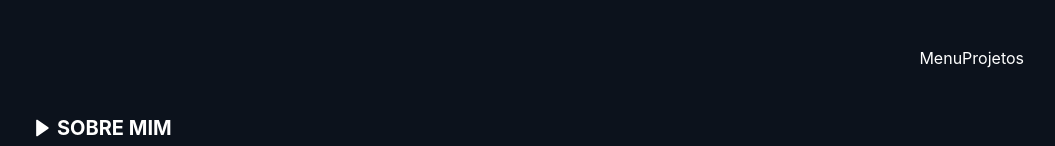
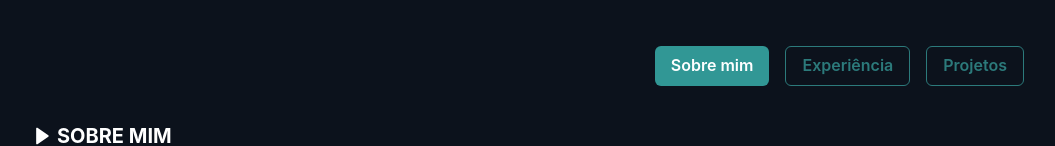
Before and after one commit to DouglasVulcano/my-portfolio, a React (Create React App) app: page / in a window 1280 px wide. Shown: the part 298-444 px from the top of the page, without its empty margins (112-1167 px from the left). Built offline with nearby package versions, Linux system fonts and the light colour scheme.

Commit message:
experiences & projects sides

```diff
--- /dev/null
+++ b/src/components/Menu/index.tsx
@@ -0,0 +1,36 @@
+import { Stack, Button, Box } from "@chakra-ui/react";
+
+import React from "react";
+import useDeviceProportion from "utils/hooks/useDeviceProportion";
+import useMenuSide from "utils/hooks/useMenuSide";
+
+type MenuProps = {
+  menuIds: {
+    id: string;
+    label: string;
+  }[];
+};
+
+export default function Menu({ menuIds }: MenuProps) {
+  const { isMobile } = useDeviceProportion();
+  const { currentSide, redirectSide } = useMenuSide({ menus: menuIds });
+
+  return !isMobile ? (
+    <Box display="flex" justifyContent="end" mb={10}>
+      <Stack direction="row" spacing={4} align="end">
+        {menuIds.map((el, i) => (
+          <Button
+            key={i}
+            colorScheme={"teal"}
+            onClick={() => redirectSide(el.id)}
+            variant={currentSide === el.id ? "solid" : "outline"}
+          >
+            {el.label}
+          </Button>
+        ))}
+      </Stack>
+    </Box>
+  ) : (
+    <></>
+  );
+}
--- a/src/components/TechBadges/index.tsx
+++ b/src/components/TechBadges/index.tsx
@@ -1,40 +1,13 @@
 import { Badge, Stack, Text, Box, Flex, Icon } from "@chakra-ui/react";
-import React from "react";
-import { RiVuejsFill, RiReactjsFill } from "react-icons/ri";
-import { FaPhp, FaNodeJs } from "react-icons/fa";
-import { BiLogoTypescript } from "react-icons/bi";
-import { TbBrandLaravel, TbBrandMysql, TbBrandNextjs } from "react-icons/tb";
-
-export type IconType =
-  | "vuejs"
-  | "reactjs"
-  | "nextjs"
-  | "php"
-  | "nodejs"
-  | "typescript"
-  | "laravel"
-  | "mysql";
+import useTechIcons, { IconType } from "utils/hooks/useTechIcons";
 
 type TechBadgesProps = {
   icons: IconType[];
 };
 
-type IconComponents = {
-  [key in IconType]: React.ComponentType;
-};
+export default function TechBadges({ icons }: TechBadgesProps) {
+  const { getTechIcons } = useTechIcons();
 
-const iconComponents: IconComponents = {
-  vuejs: RiVuejsFill,
-  reactjs: RiReactjsFill,
-  nextjs: TbBrandNextjs,
-  php: FaPhp,
-  nodejs: FaNodeJs,
-  typescript: BiLogoTypescript,
-  laravel: TbBrandLaravel,
-  mysql: TbBrandMysql,
-};
-
-export default function TechBadges({ icons }: TechBadgesProps) {
   return (
     <Stack
       direction="row"
@@ -46,7 +19,7 @@ export default function TechBadges({ icons }: TechBadgesProps) {
       {icons.map((icon, index) => (
         <Badge key={index} colorScheme="green" p={2} borderRadius={"20px"}>
           <Flex align="center">
-            <Icon as={iconComponents[icon]} fontSize={20} fontWeight="bold" />
+            <Icon as={getTechIcons(icon)} fontSize={20} fontWeight="bold" />
             <Box ml={{ base: 1 }} p={1}>
               <Text fontWeight="bold">{icon}</Text>
             </Box>
--- a/src/pages/HomePage/index.tsx
+++ b/src/pages/HomePage/index.tsx
@@ -4,6 +4,7 @@ import Experience from "pages/HomePage/sides/Experience";
 import AboutMe from "pages/HomePage/sides/AboutMe";
 import React from "react";
 import Projects from "./sides/Projects";
+import Menu from "components/Menu";
 
 export default function HomePage() {
   const data = {
@@ -38,28 +39,28 @@ export default function HomePage() {
     ],
   };
 
-  const redirectSide = (id: string) => {
-    const element = document.getElementById(id);
-    if (element) {
-      element.scrollIntoView({ behavior: "smooth" });
-    }
-  };
+  const menus = [
+    {
+      id: "about-me-side",
+      label: "Sobre mim",
+    },
+    {
+      id: "experience-side",
+      label: "Experiência",
+    },
+    {
+      id: "projects-side",
+      label: "Projetos",
+    },
+  ];
 
   return (
     <React.Fragment>
       <Presentation {...data} />
 
       <Box mt={12}>
-        <Container maxW="container.lg" textAlign="end">
-          Menu
-          <button onClick={() => redirectSide("projects-side")}>
-            Projetos
-          </button>
-        </Container>
-      </Box>
-
-      <Box mt={12}>
         <Container maxW="container.lg" textAlign="justify">
+          <Menu menuIds={menus} />
           <AboutMe {...data} />
           <Box mt={10}>
             <Experience {...data} />
--- a/src/pages/HomePage/sides/AboutMe/index.tsx
+++ b/src/pages/HomePage/sides/AboutMe/index.tsx
@@ -8,7 +8,7 @@ type AboutMeProps = {
 export default function AboutMe({ description }: AboutMeProps) {
   return (
     <Box>
-      <SideTitle title="Sobre Mim" titleId="aboutme-side" />
+      <SideTitle title="Sobre Mim" titleId="about-me-side" />
       {description.map((description, index) => (
         <Text pt="2" fontSize="sm" key={index}>
           {description}
--- a/src/pages/HomePage/sides/Experience/index.tsx
+++ b/src/pages/HomePage/sides/Experience/index.tsx
@@ -18,7 +18,7 @@ type ExperienceProps = {
 export default function Experience({ experiences }: ExperienceProps) {
   return (
     <Box>
-      <SideTitle title="Últimas Experiências" titleId="experiences-side" />
+      <SideTitle title="Últimas Experiências" titleId="experience-side" />
       <Card backgroundColor={"#0c121c"} color={"#ffffff"}>
         <Stack divider={<StackDivider />} spacing="4">
           {experiences.map((experience, index) => (
--- /dev/null
+++ b/src/utils/hooks/useMenuSide/index.tsx
@@ -0,0 +1,37 @@
+import React from "react";
+
+type MenuSideProps = {
+  menus: {
+    id: string;
+    label: string;
+  }[];
+};
+
+export default function useMenuSide({ menus }: MenuSideProps = { menus: [] }) {
+  const [currentSide, setCurrentSide] = React.useState(
+    menus && menus.length > 0 ? menus[0].id : ""
+  );
+
+  const redirectSide = (id: string) => {
+    setCurrentSide(id);
+    const element = document.getElementById(id);
+
+    if (element) {
+      const elementRect = element.getBoundingClientRect();
+      const absoluteElementTop = elementRect.top + window.scrollY;
+      const middle = absoluteElementTop - window.innerHeight / 2;
+      window.scrollTo({
+        top: middle,
+        behavior: "smooth",
+      });
+    }
+  };
+
+  const isCurrentSide = (id: string) => currentSide === id;
+
+  return {
+    currentSide,
+    redirectSide,
+    isCurrentSide,
+  };
+}
--- /dev/null
+++ b/src/utils/hooks/useTechIcons/index.tsx
@@ -0,0 +1,40 @@
+import React from "react";
+import { FaPhp, FaNodeJs } from "react-icons/fa";
+import { BiLogoTypescript } from "react-icons/bi";
+import { RiVuejsFill, RiReactjsFill } from "react-icons/ri";
+import { TbBrandLaravel, TbBrandMysql, TbBrandNextjs } from "react-icons/tb";
+
+export type IconType =
+  | "vuejs"
+  | "reactjs"
+  | "nextjs"
+  | "php"
+  | "nodejs"
+  | "typescript"
+  | "laravel"
+  | "mysql";
+
+export type IconComponents = {
+  [key in IconType]: React.ComponentType;
+};
+
+const iconComponents: IconComponents = {
+  vuejs: RiVuejsFill,
+  reactjs: RiReactjsFill,
+  nextjs: TbBrandNextjs,
+  php: FaPhp,
+  nodejs: FaNodeJs,
+  typescript: BiLogoTypescript,
+  laravel: TbBrandLaravel,
+  mysql: TbBrandMysql,
+};
+
+export default function useTechIcons() {
+  const getTechIcons = (icon: IconType) => {
+    return iconComponents[icon];
+  };
+
+  return {
+    getTechIcons,
+  };
+}
```
